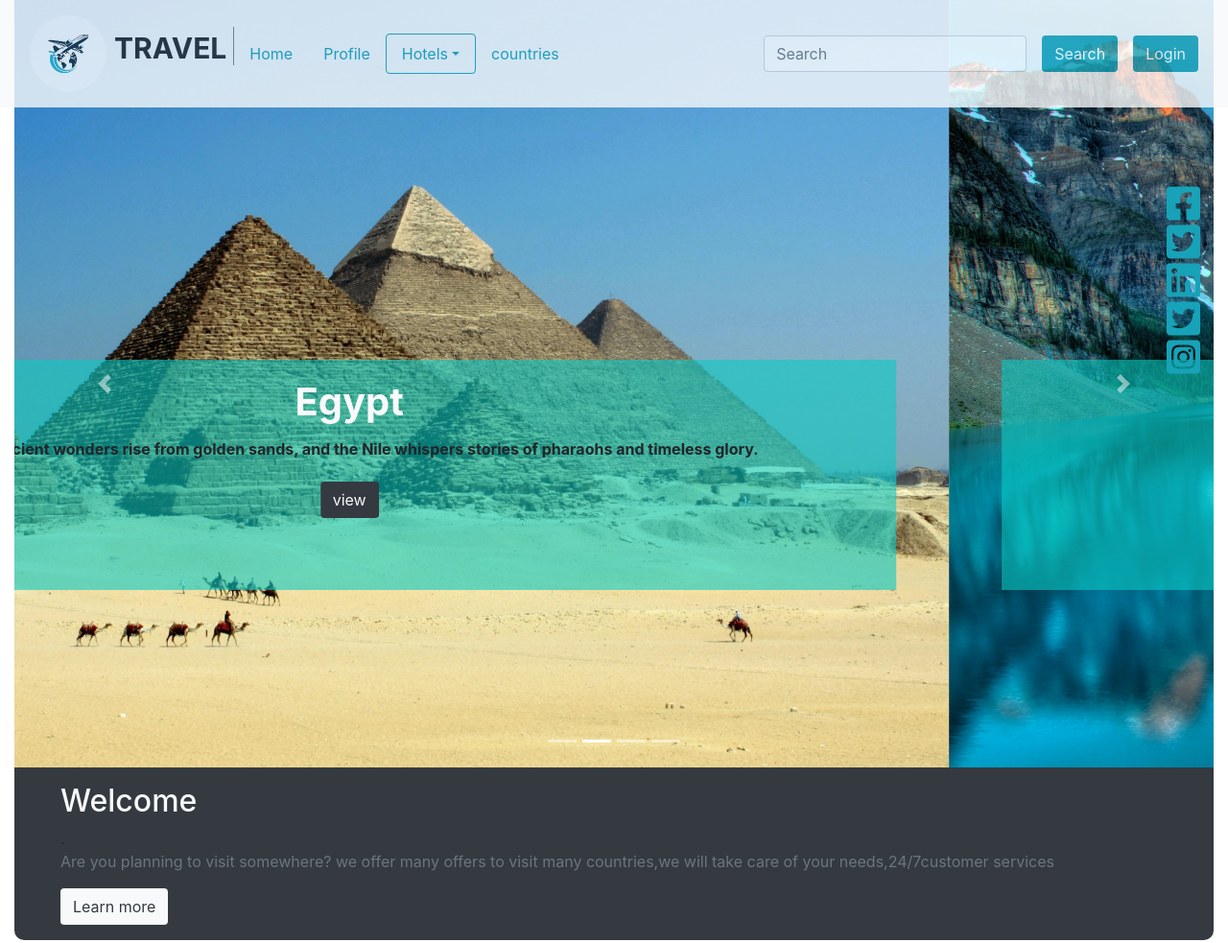
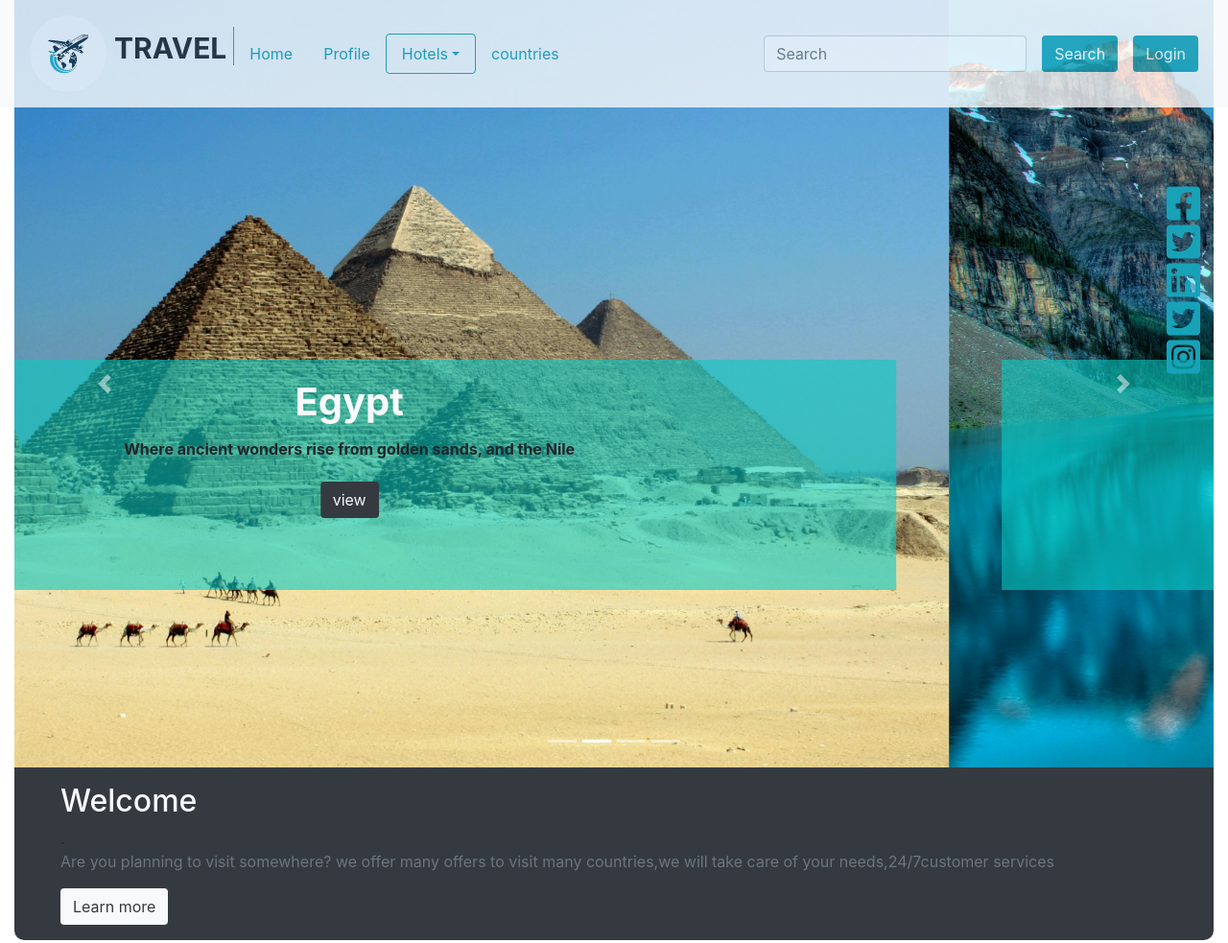
Before and after one commit to yasmina227/responsive-company-travel-site-with-bootstrap4-and-little-js, a plain HTML site: page index.html in a window 1280 px wide. Shown: the top 983 px of the page at 96% size. Drawn offline with Linux system fonts and the light colour scheme.

Commit message:
Update index.html

```diff
--- a/index.html
+++ b/index.html
@@ -120,8 +120,7 @@
         <div class="carousel-item main-item1 active ">
           <div class="container main-card text-center ">
             <h1 class=" text-light font-weight-bold">Egypt</h1>
-            <p class="font-weight-bold">Where ancient wonders rise from golden sands, and the Nile whispers stories of
-              pharaohs and timeless glory.</p>
+            <p class="font-weight-bold">Where ancient wonders rise from golden sands, and the Nile </p>
             <button class="btn bg-dark text-light">view</button>
           </div>
         </div>
```
